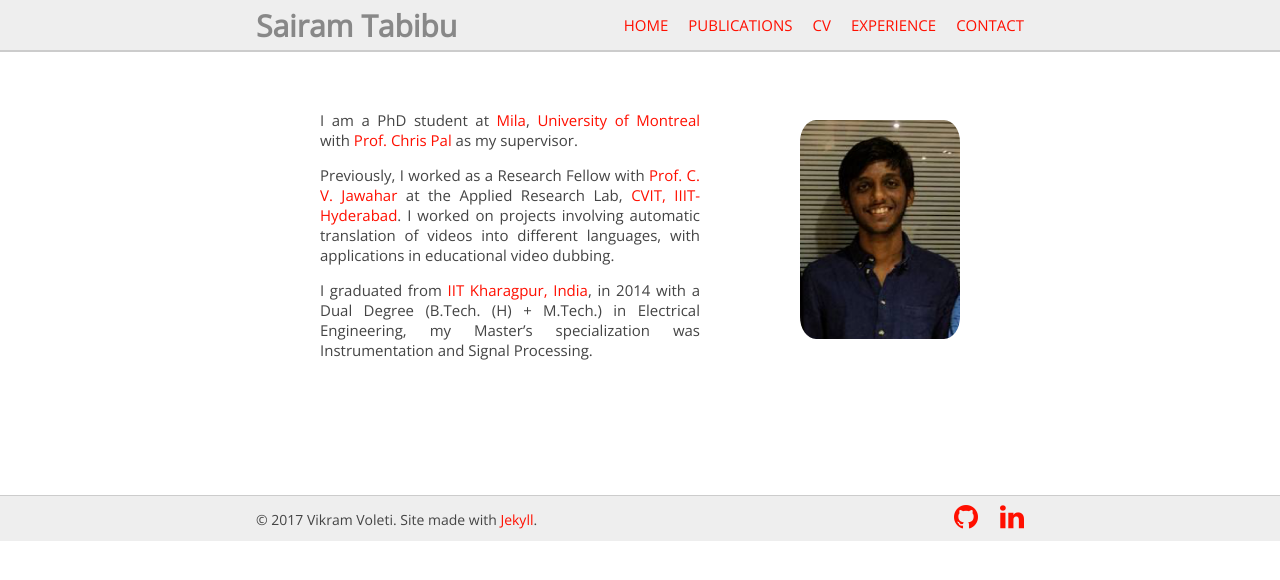
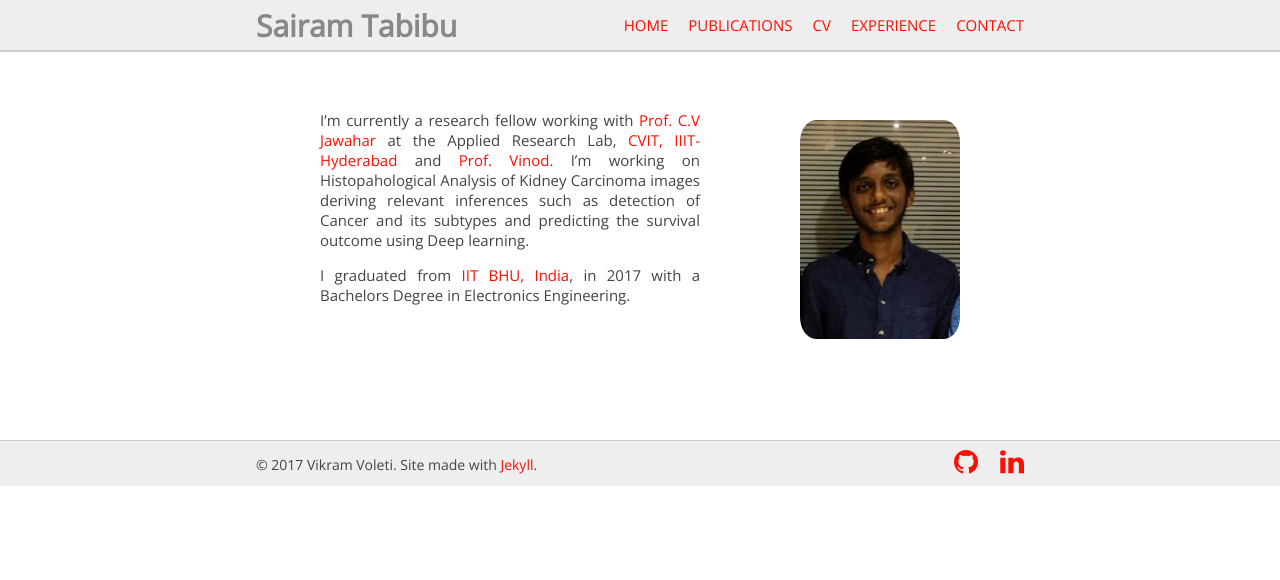
Before and after one commit to tabibusairam/tabibusairam.github.io, a Jekyll site: the page built from _pages/index.md, in a window 1280 px wide. Shown: the top 580 px of the page. Built offline with Jekyll 4.4.1, drawn with Linux system fonts in a browser that asks for light colours; nearby versions of some CDN libraries.

Commit message:
sub commit

```diff
--- a/_pages/index.md
+++ b/_pages/index.md
@@ -9,11 +9,9 @@ permalink: /
 
 <img class="profile-picture" src="{{site.url}}{{site.baseurl}}/images/profile-picture/screenshot.png">
 
-I am a PhD student at <a href="https://mila.quebec/en/">Mila</a>, <a href="https://diro.umontreal.ca/">University of Montreal</a> with <a href="https://mila.quebec/en/person/pal-christopher/">Prof. Chris Pal</a> as my supervisor.
-
-Previously, I worked as a Research Fellow with [Prof. C. V. Jawahar](https://faculty.iiit.ac.in/~jawahar/){:target="_blank"} at the Applied Research Lab, [CVIT, IIIT-Hyderabad](https://cvit.iiit.ac.in){:target="_blank"}. I worked on projects involving automatic translation of videos into different languages, with applications in educational video dubbing.
+I'm currently a research fellow working with [Prof. C.V Jawahar](https://faculty.iiit.ac.in/~jawahar/){:target="_blank"} at the Applied Research Lab, [CVIT, IIIT-Hyderabad](https://cvit.iiit.ac.in){:target="_blank"} and [Prof. Vinod](https://faculty.iiit.ac.in/~vinod.pk/){:target="_blank"}. I'm working on Histopahological Analysis of Kidney Carcinoma images deriving relevant inferences such as detection of Cancer and its subtypes and predicting the survival outcome using Deep learning.
 
 
-I graduated from [IIT Kharagpur, India](http://www.iitkgp.ac.in/){:target="_blank"}, in 2014 with a Dual Degree (B.Tech. (H) + M.Tech.) in Electrical Engineering, my Master's specialization was Instrumentation and Signal Processing.
+I graduated from [IIT BHU, India](http://www.iitbhu.ac.in/){:target="_blank"}, in 2017 with a Bachelors Degree in Electronics Engineering.
 
 <br/>
```
